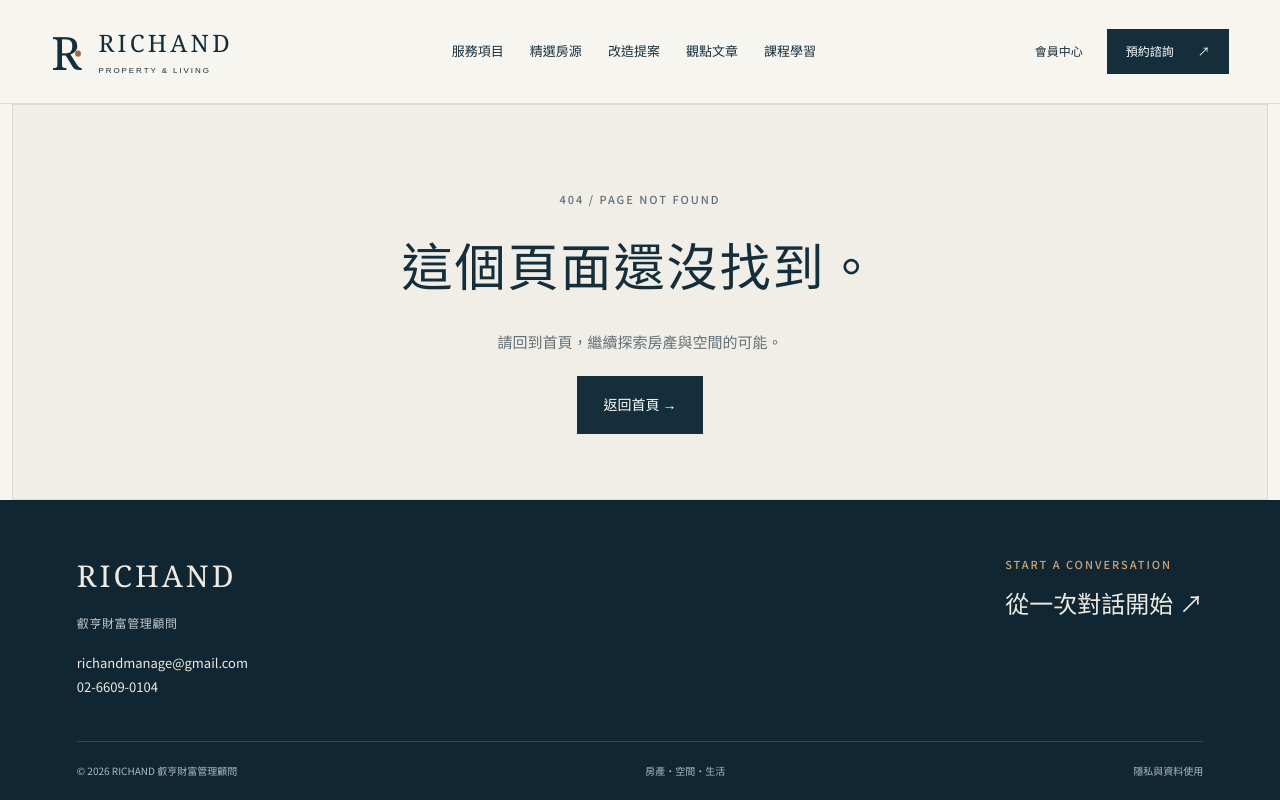
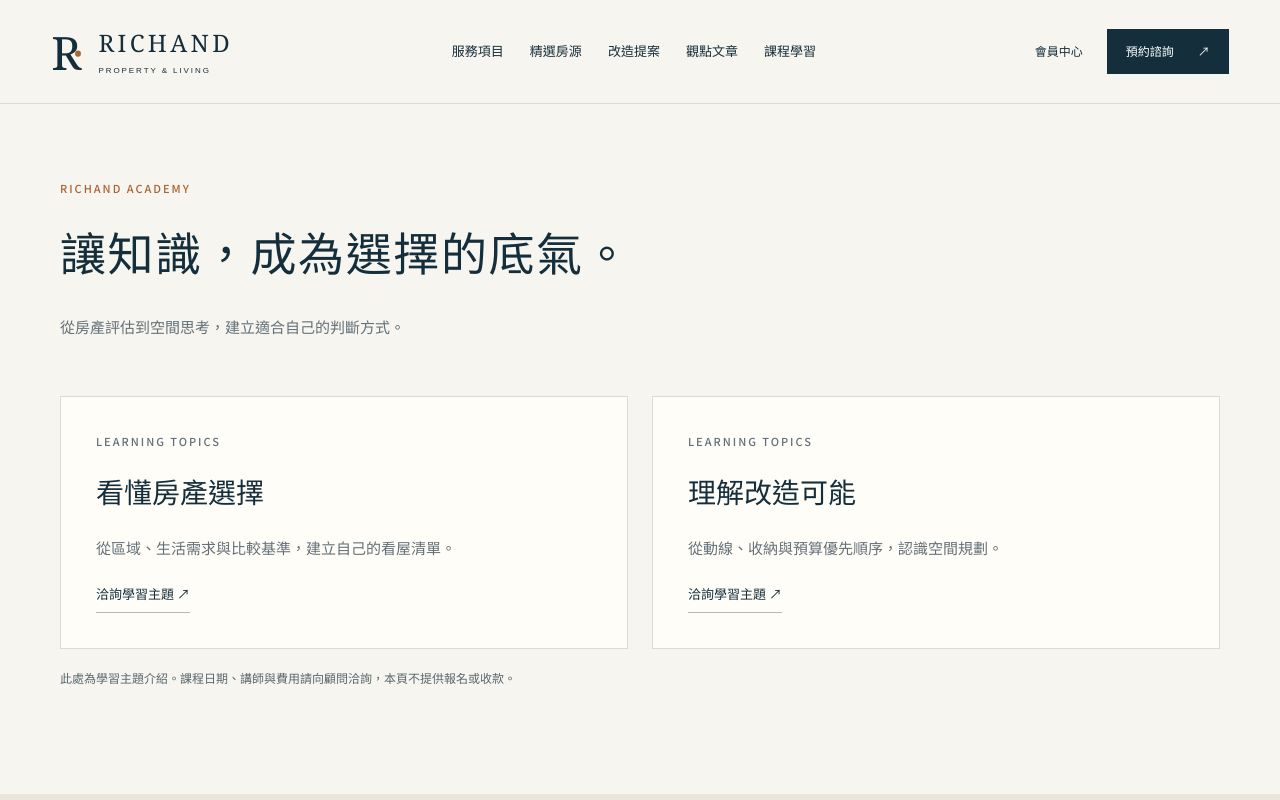
Before and after one commit to richandmanage-create/richand-website, a Next.js app: page /courses in a window 1280 px wide. Before the commit this address had no page. Shown: the top 800 px of the page. Built offline with nearby package versions, Linux system fonts and the light colour scheme.

Commit message:
Add RICHAND source: src/app/courses/page.tsx

```diff
--- /dev/null
+++ b/src/app/courses/page.tsx
@@ -0,0 +1,5 @@
+import { PageIntro } from '@/components/shell';
+import Link from 'next/link';
+import Feedback from '@/components/feedback';
+export const metadata={title:'課程學習'};
+export default function Page(){return <><PageIntro eyebrow="RICHAND ACADEMY" title="讓知識，成為選擇的底氣。" description="從房產評估到空間思考，建立適合自己的判斷方式。"/><div className="wrap content-area"><div className="service-list">{[['看懂房產選擇','從區域、生活需求與比較基準，建立自己的看屋清單。'],['理解改造可能','從動線、收納與預算優先順序，認識空間規劃。']].map(([title,text])=><article className="panel" key={title}><p className="eyebrow">LEARNING TOPICS</p><h2>{title}</h2><p>{text}</p><Link className="text-link" href="/booking">洽詢學習主題 ↗</Link></article>)}</div><p className="collection-note">此處為學習主題介紹。課程日期、講師與費用請向顧問洽詢，本頁不提供報名或收款。</p></div><Feedback/></>}
```
